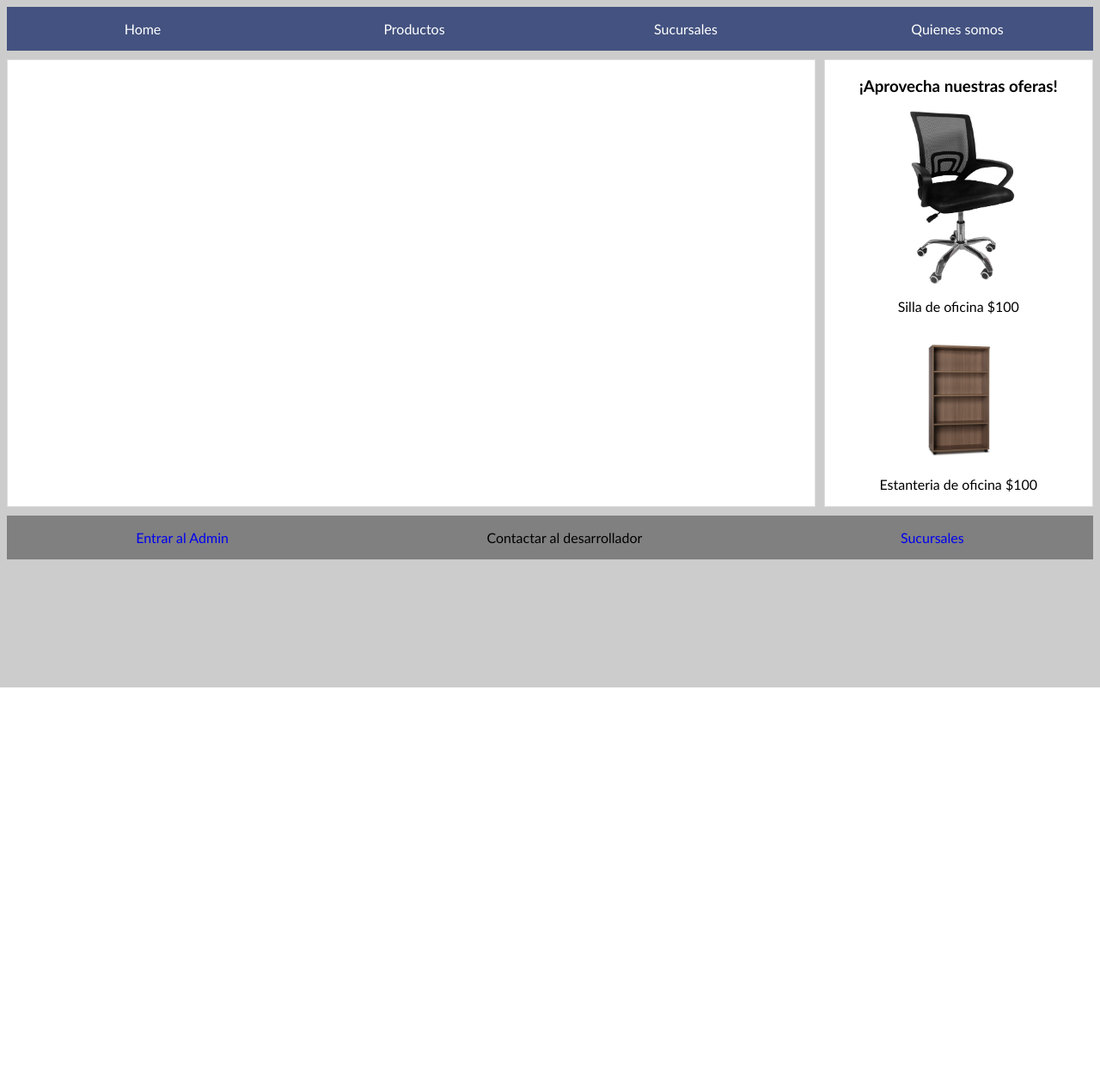
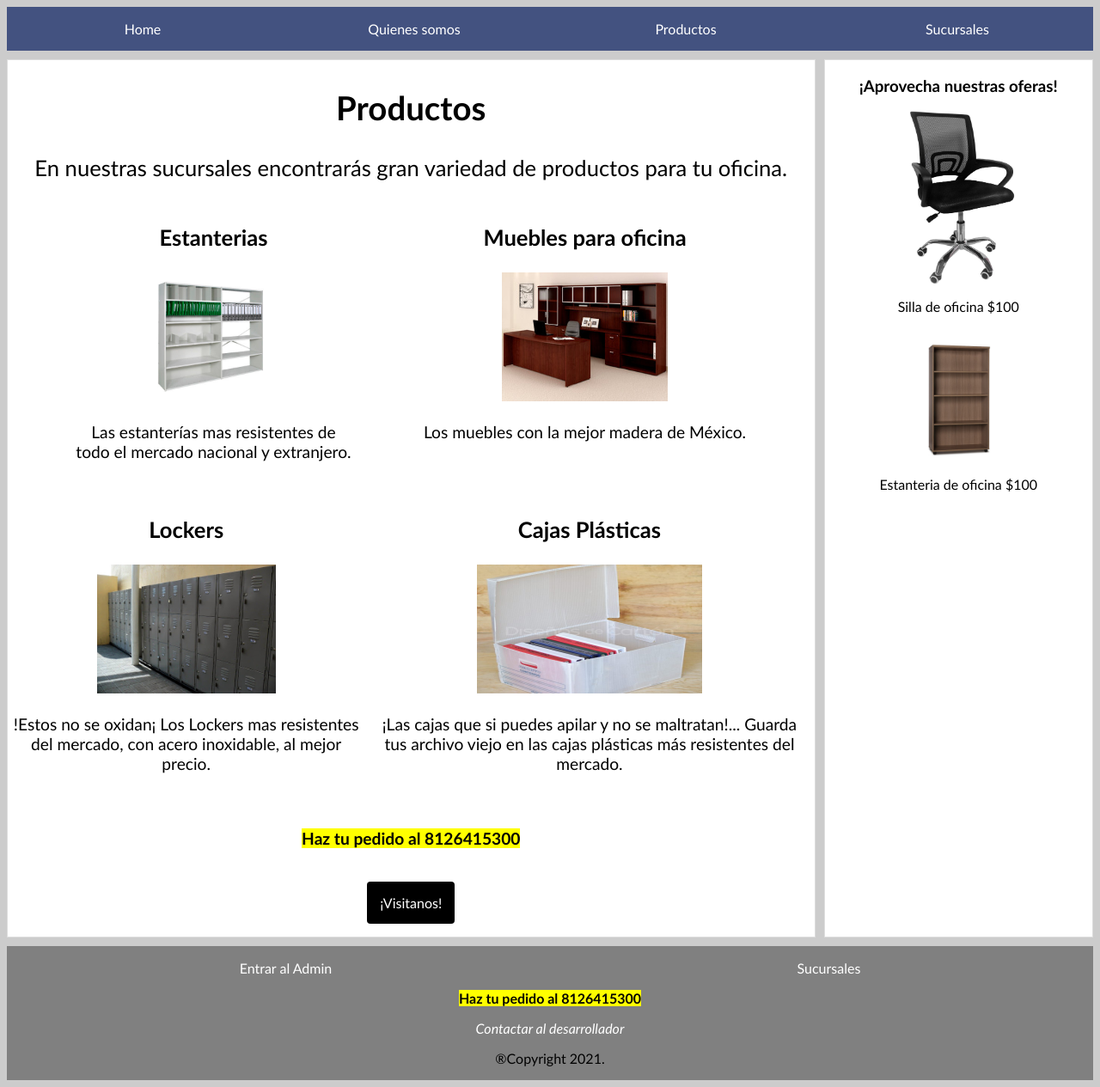
Before and after one commit to rogelio1502/pia, a Django app: page /productos/ in a window 1280 px wide. Shown: the whole page at 86% size. Before the commit the page ends 800 px from the top, so only its background shows below. Run offline with Django 3.2, Linux system fonts and the light colour scheme.

Commit message:
sitio terminado

```diff
--- a/estanteria_website/productos/templates/base/base.html
+++ b/estanteria_website/productos/templates/base/base.html
@@ -17,15 +17,16 @@
                     <a href="{% url 'home' %}">Home</a>
                 </li>
                 <li>
+                    <a href="{% url 'quienes' %}">Quienes somos</a>
+                </li>
+                <li>
                     <a href="{%  url 'productos' %}">Productos</a>
 
                 </li>
                 <li>
                    <a href="{% url 'sucursales' %}">Sucursales</a>
                 </li>
-                <li>
-                    <a href="{% url 'quienes' %}">Quienes somos</a>
-                </li>
+
 
 
             </ul>
@@ -63,13 +64,25 @@
             <li>
                 <a href="/admin">Entrar al Admin</a>
             </li>
-            <li>
-                Contactar al desarrollador
-            </li>
+
             <li>
                 <a href="{% url 'sucursales' %}">Sucursales</a>
             </li>
         </ul>
+        <section class="last-footer">
+            <p>
+                <mark><strong>Haz tu pedido al 8126415300</strong></mark>
+            </p>
+            <address>
+
+                <a href="mailto:desarrollador_tp@gmail.com">Contactar al desarrollador</a>
+            </address>
+
+            <p>
+                &reg;Copyright 2021.
+            </p>
+
+        </section>
     </footer>
 
 
--- a/estanteria_website/productos/templates/productos.html
+++ b/estanteria_website/productos/templates/productos.html
@@ -7,5 +7,73 @@
 
 
 {% block main %}
+{% load static %}
+
+<article class="productos">
+    <header>
+        <h1>
+            Productos
+        </h1>
+        <p>En nuestras sucursales encontrarás gran variedad de productos para tu oficina.</p>
+    </header>
+    <section class="row">
+        <section>
+            <h3>Estanterias</h3>
+            <section class="section-imagenes">
+                <img src="{% static 'img/estanteria-productos.jpg' %}" alt="">
+            </section>
+            <p>
+                Las estanterías mas resistentes de
+                <br>todo el mercado nacional y extranjero.
+            </p>
+        </section>
+        <section>
+
+            <h3>Muebles para oficina</h3>
+            <section class="section-imagenes">
+                <img src="{% static 'img/muebles-productos.jpg' %}" alt="">
+            </section>
+            <p>
+               Los muebles con la mejor madera de México.
+            </p>
+        </section>
+    </section>
+    <section class="row">
+        <section>
+            <h3>Lockers</h3>
+            <section class="section-imagenes">
+                <img src="{% static 'img/lockers-productos.jpg' %}" alt="">
+            </section>
+            <p>
+                !Estos no se oxidan¡ Los Lockers mas resistentes del mercado, con acero inoxidable, al mejor precio.
+            </p>
+        </section>
+        <section>
+            <h3>Cajas Plásticas</h3>
+            <section class="section-imagenes">
+                <img src="{% static 'img/caja-oficina.jpg' %}" alt="">
+            </section>
+            <p>
+                ¡Las cajas que si puedes apilar y no se maltratan!...
+                Guarda tus archivo viejo en las cajas plásticas más resistentes del mercado.
+            </p>
+        </section>
+
+
+    </section>
+    <section class="row">
+        <p>
+            <mark><strong>Haz tu pedido al 8126415300</strong></mark>
+        </p>
+    </section>
+    <section class="row">
+        <a class="btn" href="{% url 'sucursales' %}">
+            ¡Visitanos!
+        </a>
+    </section>
+
+    </section>
+</article>
+
 
 {% endblock main %}
--- a/estanteria_website/productos/templates/quienessomos.html
+++ b/estanteria_website/productos/templates/quienessomos.html
@@ -11,7 +11,7 @@
 {%load static %}
 <article class="nosotros">
     <header>
-        <h1>¿Quienes Somos Nosotros Good Office?</h1>
+        <h1>¿Quienes Somos Nosotros, Good Office?</h1>
     </header>
     <section class="section-text-nosotros">
         <p>
--- a/estanteria_website/static/css/styles.css
+++ b/estanteria_website/static/css/styles.css
@@ -65,6 +65,7 @@ main article header h1{
 .section-imagenes{
     display: flex;
     justify-content: space-evenly;
+
 }
 .section-imagenes img{
     width: 30%;
@@ -77,9 +78,58 @@ main article header h1{
     font-size: 2vw;
     text-align: center;
     padding: 5px 5px 5px 5px;
+    margin-bottom: 60px;
 }
 #empresa-somos-name{
     font-style: oblique;
+}
+.somos ul{
+    list-style: none;
+    padding-inline-start: 0;
+    display: flex;
+    flex-flow: column;
+   text-align: center;
+   align-items: center;
+}
+.box {
+
+    border: 1px solid #ddd;
+    margin: 15px;
+    width: 50%;
+
+}
+.productos header p{
+    text-align: center;
+    font-size: 2vw;
+
+}
+.row{
+    display: flex;
+    justify-content: space-evenly;
+    margin-bottom: 15px;
+}
+.row h3{
+    text-align: center;
+    font-size: 2vw;
+}
+.row p{
+    text-align: center;
+    padding: 5px;
+    font-size: 1.5vw;
+}
+.row .section-imagenes img{
+    width: 50%;
+    height: 150px;
+}
+.btn{
+    background-color: black;
+    padding: 15px;
+    color: white;
+    border-radius: 4px;
+
+}
+.btn:hover{
+    background-color: gray;
 }
 aside{
     grid-area: aside;
@@ -100,12 +150,18 @@ footer{
     grid-area: footer;
     background-color: gray;
 }
+footer a{
+    color: white;
+}
 .menu-footer{
     display: flex;
     flex-flow: row nowrap;
     list-style: none;
     justify-content: space-around;
-    background-color: gray;
+
 
     padding-left: 0;
 }
+.last-footer{
+   text-align: center;
+}
```
Also changed, not shown: estanteria_website/productos/templates/sucursales.html (+46 -8 lines), estanteria_website/db.sqlite3, estanteria_website/static/img/caja-oficina.jpg (added), estanteria_website/static/img/estanteria-productos.jpg (added), estanteria_website/static/img/lockers-productos.jpg (added), estanteria_website/static/img/muebles-productos.jpg (added).
